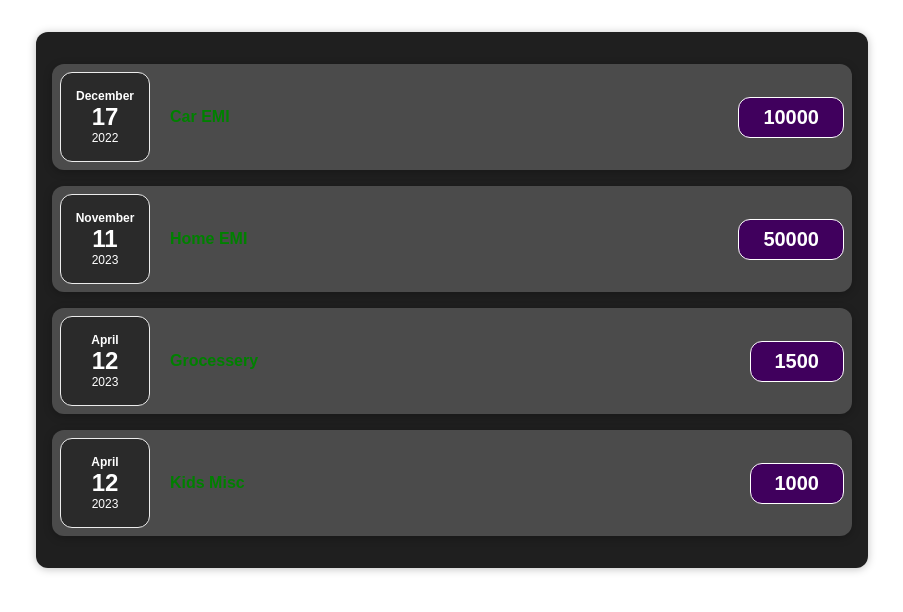
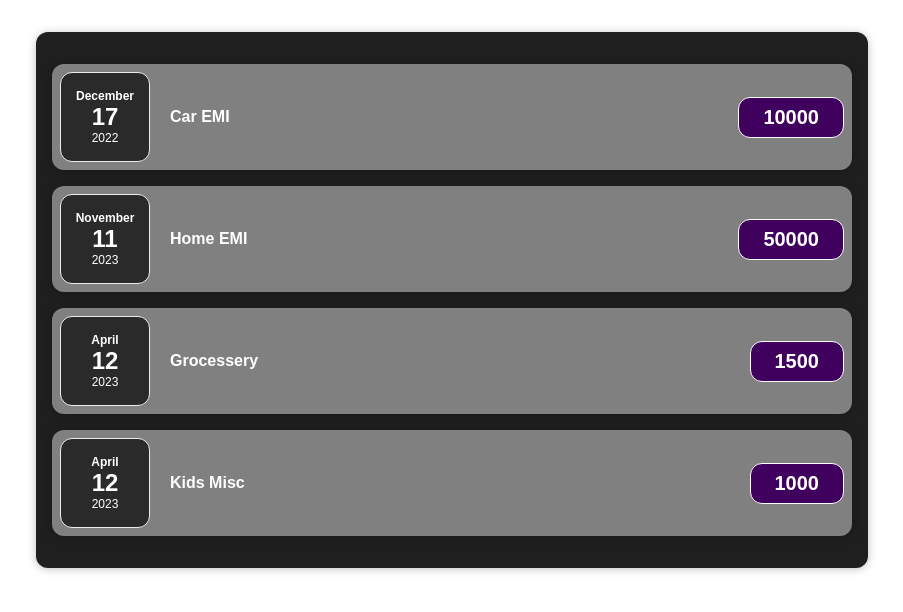
Before and after one commit to arunprasad07/ReactComplete, a React (Create React App) app: page / in a window 1280 px wide. Shown: the top 612 px of the page, without its empty margins (188-1091 px from the left). Built offline with nearby package versions, Linux system fonts and the light colour scheme.

Commit message:
Added Card wrapper comp

```diff
--- /dev/null
+++ b/src/components/Card.css
@@ -0,0 +1,4 @@
+.card {
+  border-radius: 12px;
+  box-shadow: 0 1px 8px rgba(0, 0, 0, 0.25);
+}
--- /dev/null
+++ b/src/components/Card.js
@@ -0,0 +1,8 @@
+import "./Card.css";
+
+function Card(props) {
+  const classes = "card " + props.className;
+  return <div className={classes}>{props.children}</div>;
+}
+
+export default Card;
--- a/src/components/ExpenseItem.css
+++ b/src/components/ExpenseItem.css
@@ -5,8 +5,7 @@
   box-shadow: 0 2px 8px rgba(0, 0, 0, 0.25);
   padding: 0.5rem;
   margin: 1rem 0;
-  border-radius: 12px;
-  background-color: #4b4b4b;
+  background-color: grey;
 }
 
 .expense-item__description {
@@ -18,7 +17,7 @@
   justify-content: flex-start;
   flex: 1;
   font-family: sans-serif;
-  color: green;
+  color: white;
   padding: 20px;
   font-weight: bold;
 }
--- a/src/components/ExpenseItem.js
+++ b/src/components/ExpenseItem.js
@@ -1,13 +1,14 @@
 import ExpenseDate from "./ExpenseDate";
 import "./ExpenseItem.css";
+import Card from "./Card";
 
 function ExpenseItem(props) {
   return (
-    <div className="expense-item">
+    <Card className="expense-item">
       <ExpenseDate date={props.date} />
       <div className="expense-item__description">{props.title}</div>
       <div className="expense-item__price">{props.amount}</div>
-    </div>
+    </Card>
   );
 }
 
--- a/src/components/Expenses.css
+++ b/src/components/Expenses.css
@@ -4,6 +4,5 @@
   margin: 2rem auto;
   width: 50rem;
   max-width: 95%;
-  border-radius: 12px;
-  box-shadow: 0 1px 8px rgba(0, 0, 0, 0.25);
+
 }
--- a/src/components/Expenses.js
+++ b/src/components/Expenses.js
@@ -1,5 +1,6 @@
 import ExpenseItem from "./ExpenseItem";
 import "./Expenses.css";
+import Card from "./Card";
 
 function Expenses(props) {
   const expenses = [
@@ -25,7 +26,7 @@
     },
   ];
   return (
-    <div className="expenses">
+    <Card className="expenses">
       <ExpenseItem
         title={expenses[0].title}
         amount={expenses[0].amount}
@@ -46,7 +47,7 @@
         amount={expenses[3].amount}
         date={expenses[3].date}
       />
-    </div>
+    </Card>
   );
 }
 
```
